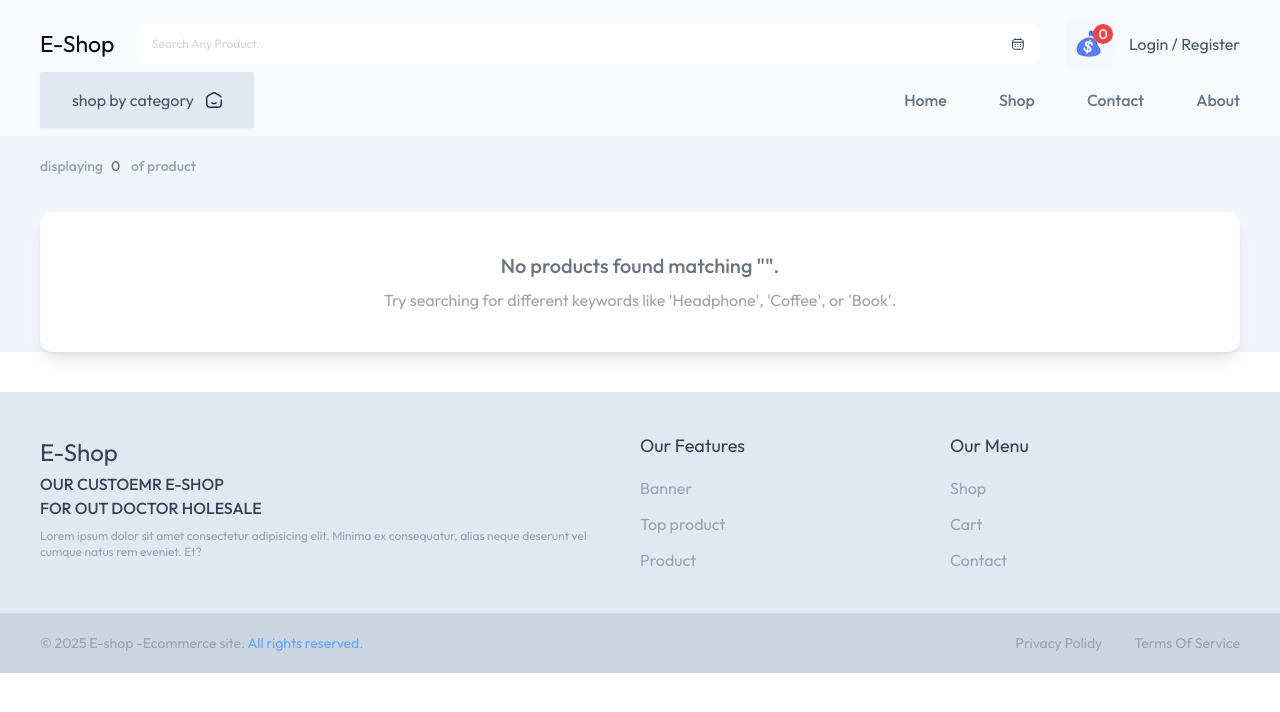
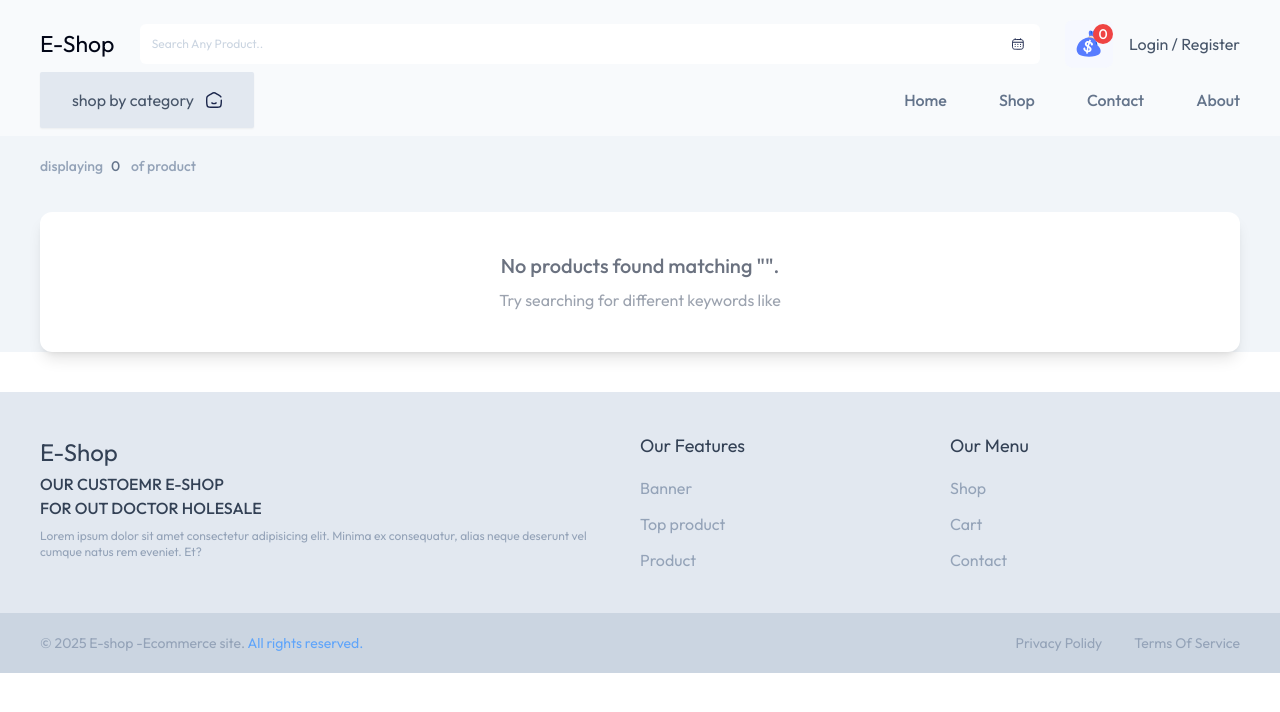
Before and after one commit to tarekhossain0043-dot/todo-list-app, a React (Vite) app: page /todo-list-app/filterProduct in a window 1280 px wide. Shown: the top 712 px of the page. Built offline with nearby package versions, Linux system fonts and the light colour scheme.

Commit message:
filter product

```diff
--- a/src/components/FilteredProduct.jsx
+++ b/src/components/FilteredProduct.jsx
@@ -50,8 +50,7 @@ const FilteredProduct = ({ searchTerm }) => {
               No products found matching "{searchTerm}".
             </p>
             <p className="text-md text-gray-400 mt-2">
-              Try searching for different keywords like 'Headphone', 'Coffee',
-              or 'Book'.
+              Try searching for different keywords like
             </p>
           </div>
         ) : (
```
